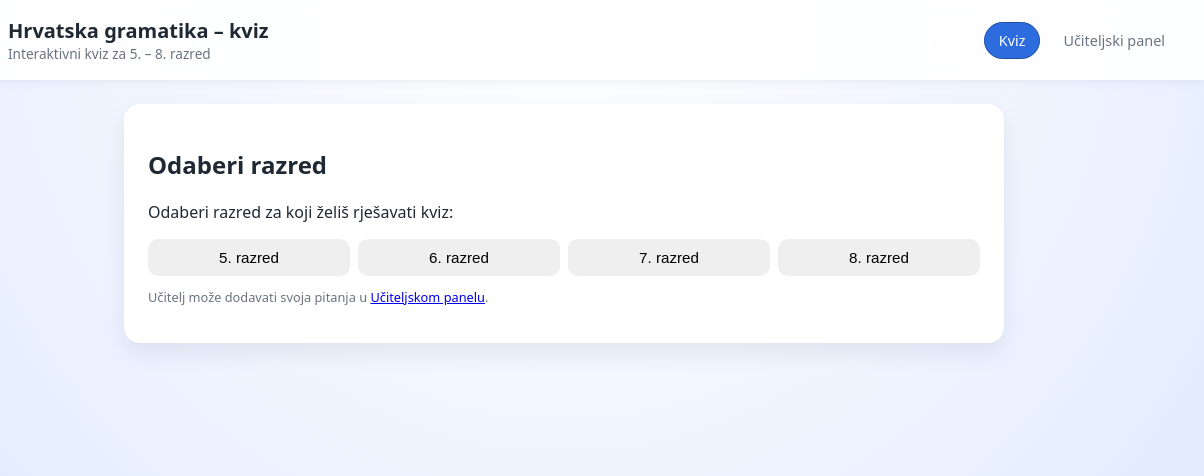
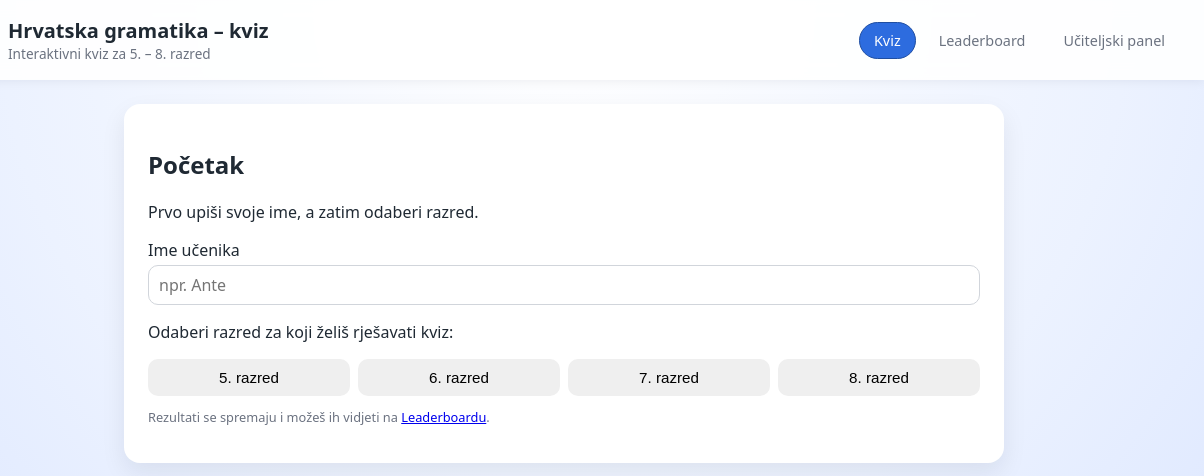
Before and after one commit to 4g58sm9bts-creator/kviz, a plain HTML site: page index.html in a window 1280 px wide. Shown: the top 476 px of the page, 76-1280 px from the left. Drawn offline with Linux system fonts and the light colour scheme.

Commit message:
Update index.html

```diff
--- a/index.html
+++ b/index.html
@@ -27,13 +27,23 @@
     </div>
     <nav class="top-nav">
       <a href="index.html" class="nav-link active">Kviz</a>
+      <a href="leaderboard.html" class="nav-link">Leaderboard</a>
       <a href="admin.html" class="nav-link">Učiteljski panel</a>
     </nav>
   </header>
 
   <main class="container">
     <section class="card">
-      <h2 id="title">Odaberi razred</h2>
+      <h2 id="title">Početak</h2>
+
+      <!-- Unos imena -->
+      <div class="section">
+        <p>Prvo upiši svoje ime, a zatim odaberi razred.</p>
+        <div class="form-row">
+          <label for="player-name">Ime učenika</label>
+          <input id="player-name" type="text" placeholder="npr. Ante" />
+        </div>
+      </div>
 
       <!-- Odabir razreda -->
       <div id="select-level" class="section">
@@ -45,7 +55,7 @@
           <button data-grade="8" class="btn grade-btn">8. razred</button>
         </div>
         <p class="small-note">
-          Učitelj može dodavati svoja pitanja u <a href="admin.html">Učiteljskom panelu</a>.
+          Rezultati se spremaju i možeš ih vidjeti na <a href="leaderboard.html">Leaderboardu</a>.
         </p>
       </div>
 
@@ -53,6 +63,7 @@
       <div id="quiz" class="section hidden">
         <div class="quiz-header">
           <div class="chip" id="grade-label"></div>
+          <div class="chip" id="player-label"></div>
           <div class="chip" id="question-counter"></div>
         </div>
 
@@ -72,6 +83,9 @@
         <h2>Rezultat</h2>
         <p id="result"></p>
         <p id="grade-result"></p>
+        <p class="small-note">
+          Tvoj rezultat je spremljen. Pogledaj poredak na <a href="leaderboard.html">Leaderboard stranici</a>.
+        </p>
         <button id="restart-btn" class="btn primary">Ponovno pokreni kviz</button>
         <button id="change-grade-btn" class="btn secondary">Promijeni razred</button>
       </div>
```
